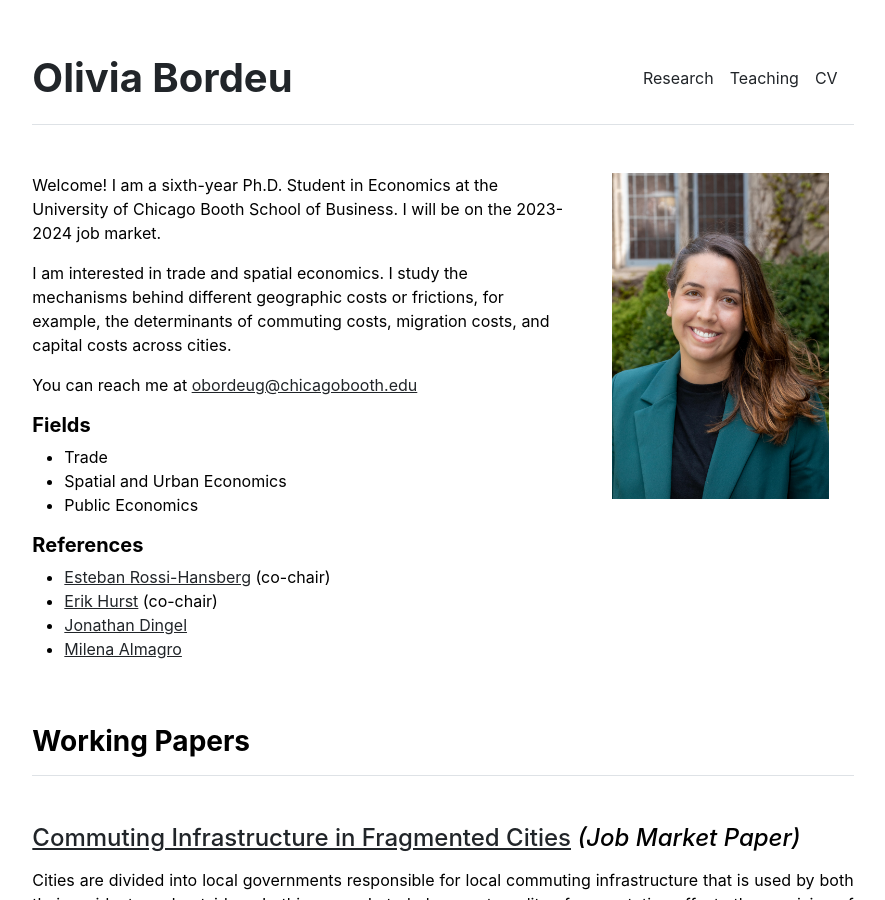
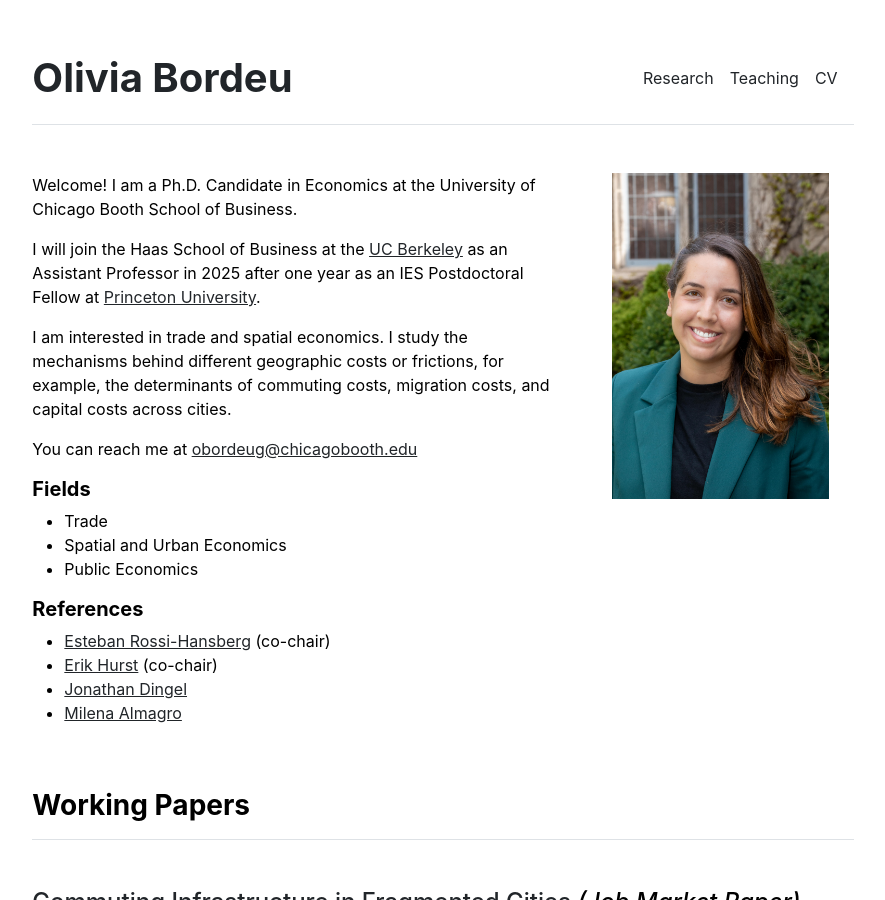
Before and after one commit to obordeu/obordeu.github.io, a Jekyll site: the page built from index.md, in a window 1280 px wide and 900 px high. Shown: the whole window, without its empty margins (197-1082 px from the left). Built offline with Jekyll 4.4.1, drawn with Linux system fonts in a browser that asks for light colours.

Commit message:
Update home after market

```diff
--- a/index.md
+++ b/index.md
@@ -3,7 +3,9 @@ layout: home
 title: "Home"
 ---
 
-Welcome! I am a sixth-year Ph.D. Student in Economics at the University of Chicago Booth School of Business. I will be on the 2023-2024 job market.
+Welcome! I am a Ph.D. Candidate in Economics at the University of Chicago Booth School of Business.
+
+I will join the Haas School of Business at the [UC Berkeley](https://haas.berkeley.edu/) as an Assistant Professor in 2025 after one year as an IES Postdoctoral Fellow at [Princeton University](https://ies.princeton.edu/).
 
 I am interested in trade and spatial economics. I study the mechanisms behind different geographic costs or frictions, for example, the determinants of commuting costs, migration costs, and capital costs across cities.
 
```
